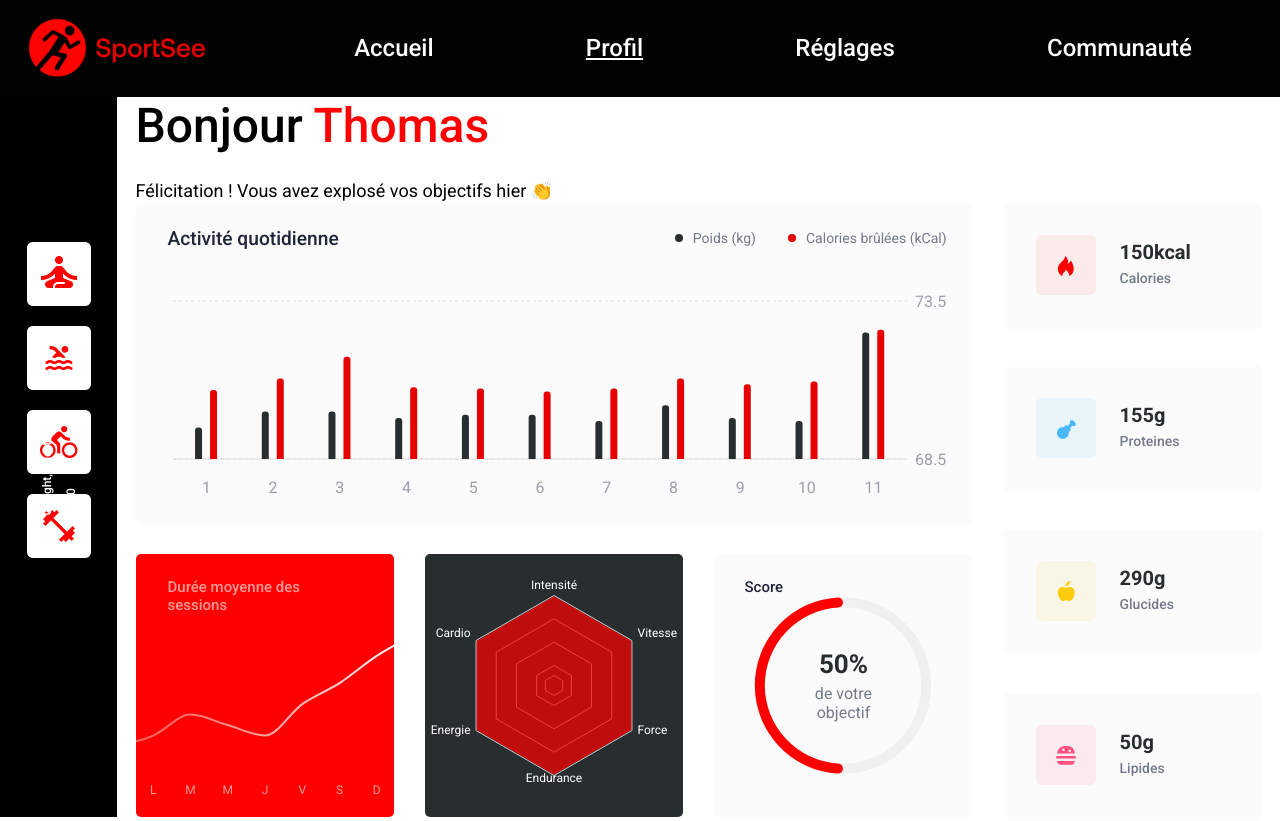
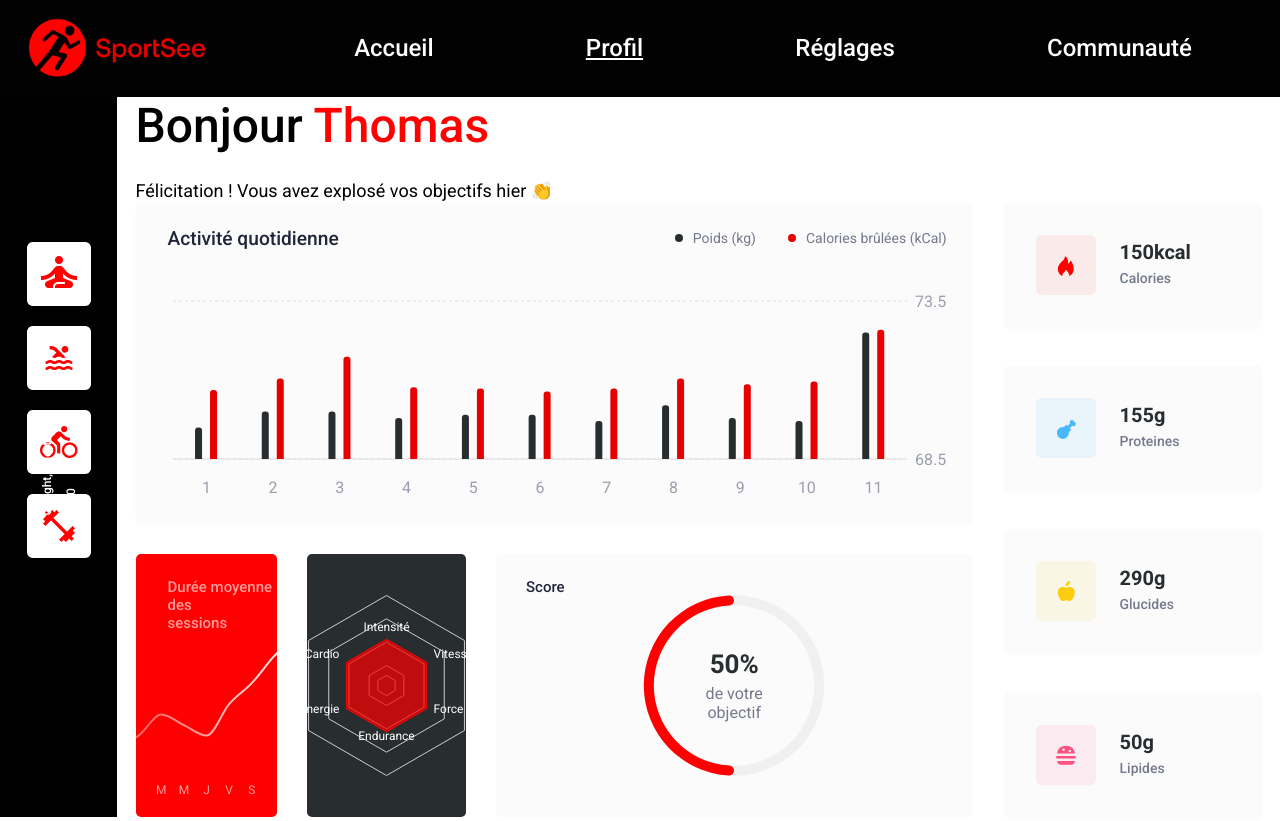
Before and after one commit to NikXpro/sportsee, a React (Vite) app: page / in a window 1280 px wide. Built offline with nearby package versions, Linux system fonts and the light colour scheme.

Commit message:
style(Profile): update chart score component styles - change chart width to 100% for responsiveness - add minimum height to score content for better layout

```diff
--- a/src/pages/Profile/_components/ChartScore.scss
+++ b/src/pages/Profile/_components/ChartScore.scss
@@ -1,5 +1,5 @@
 .score-chart {
-  width: 16.125rem;
+  width: 100%;
   height: 100%;
   background: #fbfbfb;
   border-radius: 5px;
@@ -18,6 +18,7 @@
   .score-content {
     width: 100%;
     height: 100%;
+    min-height: 200px;
     position: relative;
   }
 
```
